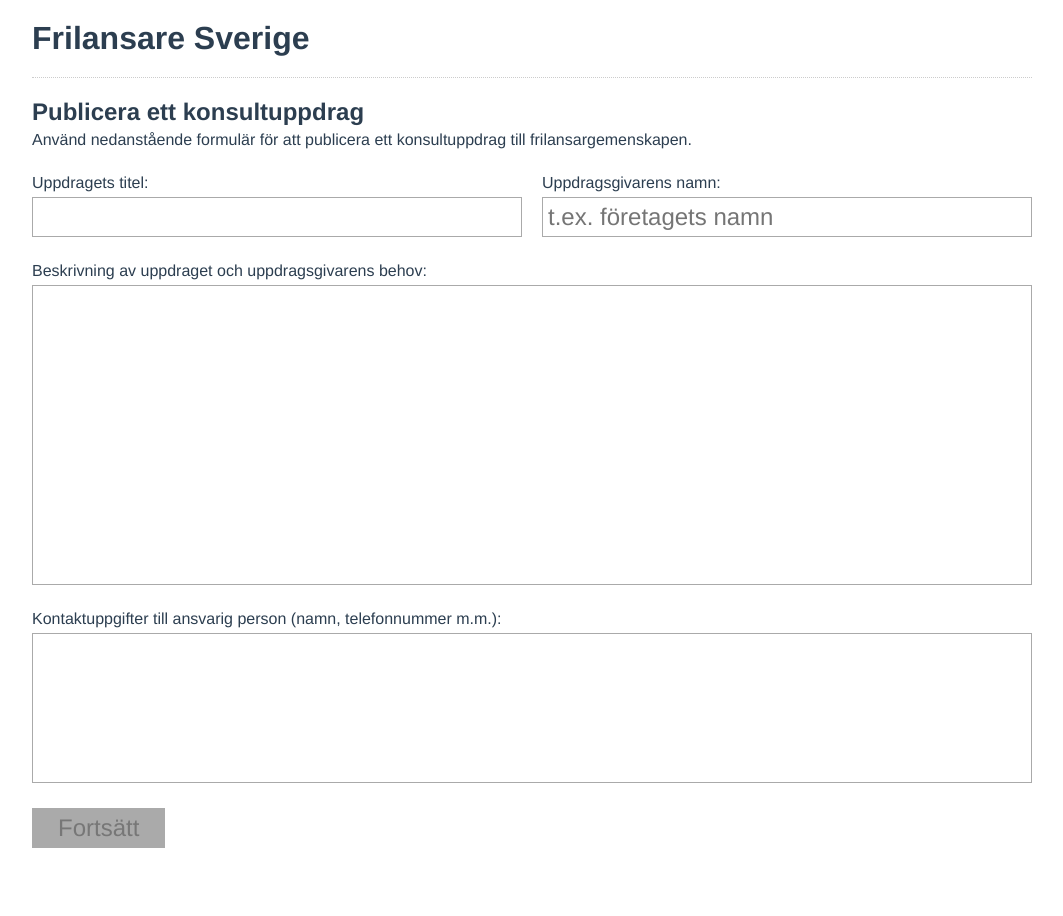
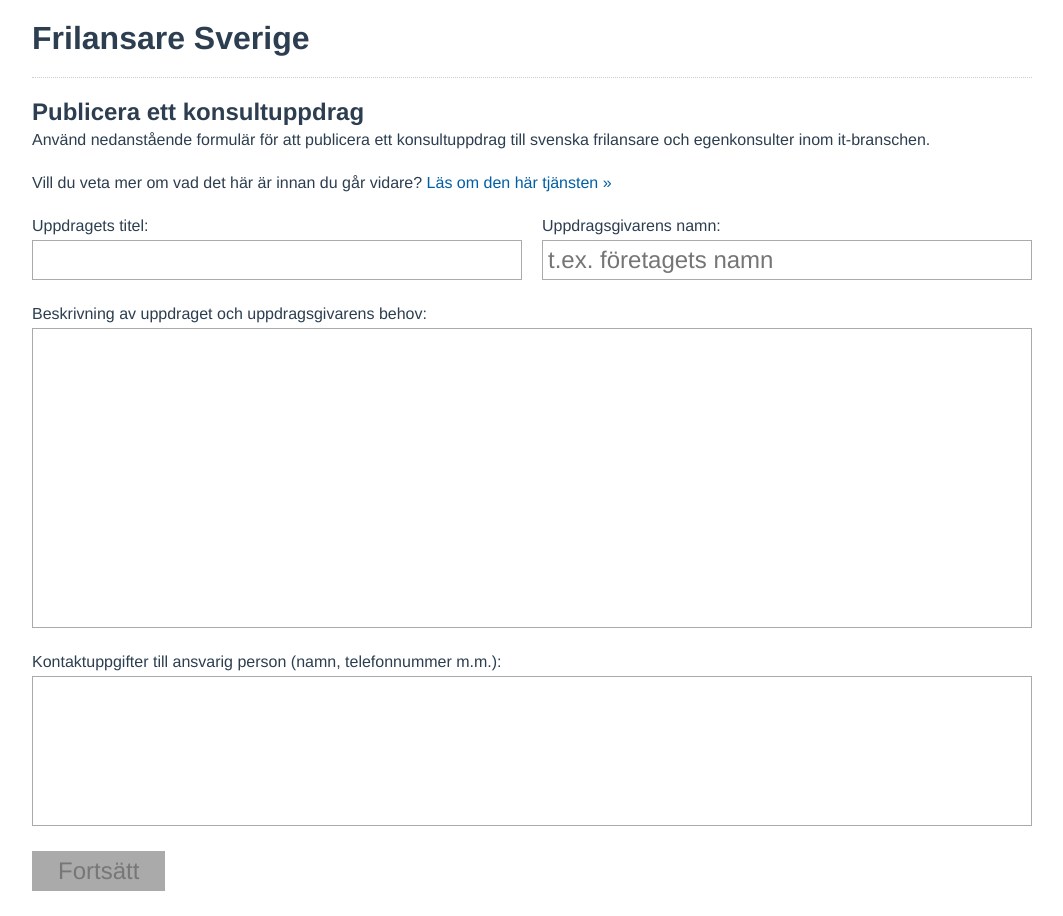
Before and after one commit to frilansaresverige/uppdrag-integration, a Vue app in the folder frontend/: page / in a window 1280 px wide. Shown: the whole page, without its empty margins (108-1171 px from the left). Before the commit the page ends 873 px from the top, so only its background shows below. Built offline with nearby package versions, Linux system fonts and the light colour scheme.

Commit message:
Skrev några rader om vad det är för tjänst

```diff
--- a/frontend/src/main.js
+++ b/frontend/src/main.js
@@ -7,10 +7,12 @@ import {
 import App from './App.vue'
 
 import EditView from './views/Edit.vue'
+import InformationView from './views/Information.vue'
 import MainView from './views/Main.vue'
 
 const routes = [
   { path: '/', component: MainView },
+  { path: '/information', component: InformationView },
   { path: '/assignments/:assignmentId', component: EditView },
 ]
 
--- /dev/null
+++ b/frontend/src/views/Information.vue
@@ -0,0 +1,16 @@
+<template>
+  <h2>Information om den här tjänsten</h2>
+  <p>Med hjälp av formuläret på förstasidan kan du publicera aktuella it-konsultuppdrag. De uppdrag som publiceras når en svensk gemenskapen där över 500 frilansare och egenkonsulter inom it-branschen är medlemmar.</p>
+
+  <p>Eftersom gemenskapen är exklusiv för frilansare och egenkonsulter är det här formuläret vägen in om du vill nå ut med något till den. Se till att lämna dina kontaktuppgifter när du publicerar ett uppdrag, så att de medlemmar som är intresserade kan nå dig eller företaget du företräder.</p>
+
+  <p>Oavsett om du har kontakt med konsultbolag och/eller -mäklare är det allt som oftast en bra idé att publicera aktuella konsultuppdrag även här. Det kan leda till att du når ut till fler kvalificerade konsulter, och genom att inte gå via ett konsultbolag eller -mäklare kan villkoren eventuellt bli bättre.</p>
+
+  <p><router-link to="/">Gå till förstasidan »</router-link></p>
+</template>
+
+<style scoped>
+p {
+  max-width: 550px;
+}
+</style>
--- a/frontend/src/views/Main.vue
+++ b/frontend/src/views/Main.vue
@@ -27,7 +27,9 @@
   </template>
 
   <template v-if="state === 'CRAFT'">
-    <p>Använd nedanstående formulär för att publicera ett konsultuppdrag till frilansargemenskapen.</p>
+    <p>Använd nedanstående formulär för att publicera ett konsultuppdrag till svenska frilansare och egenkonsulter inom it-branschen.</p>
+
+    <p>Vill du veta mer om vad det här är innan du går vidare? <router-link to="/information">Läs om den här tjänsten »</router-link></p>
 
     <form @submit.prevent="goToPreview">
       <div class="columns">
```
